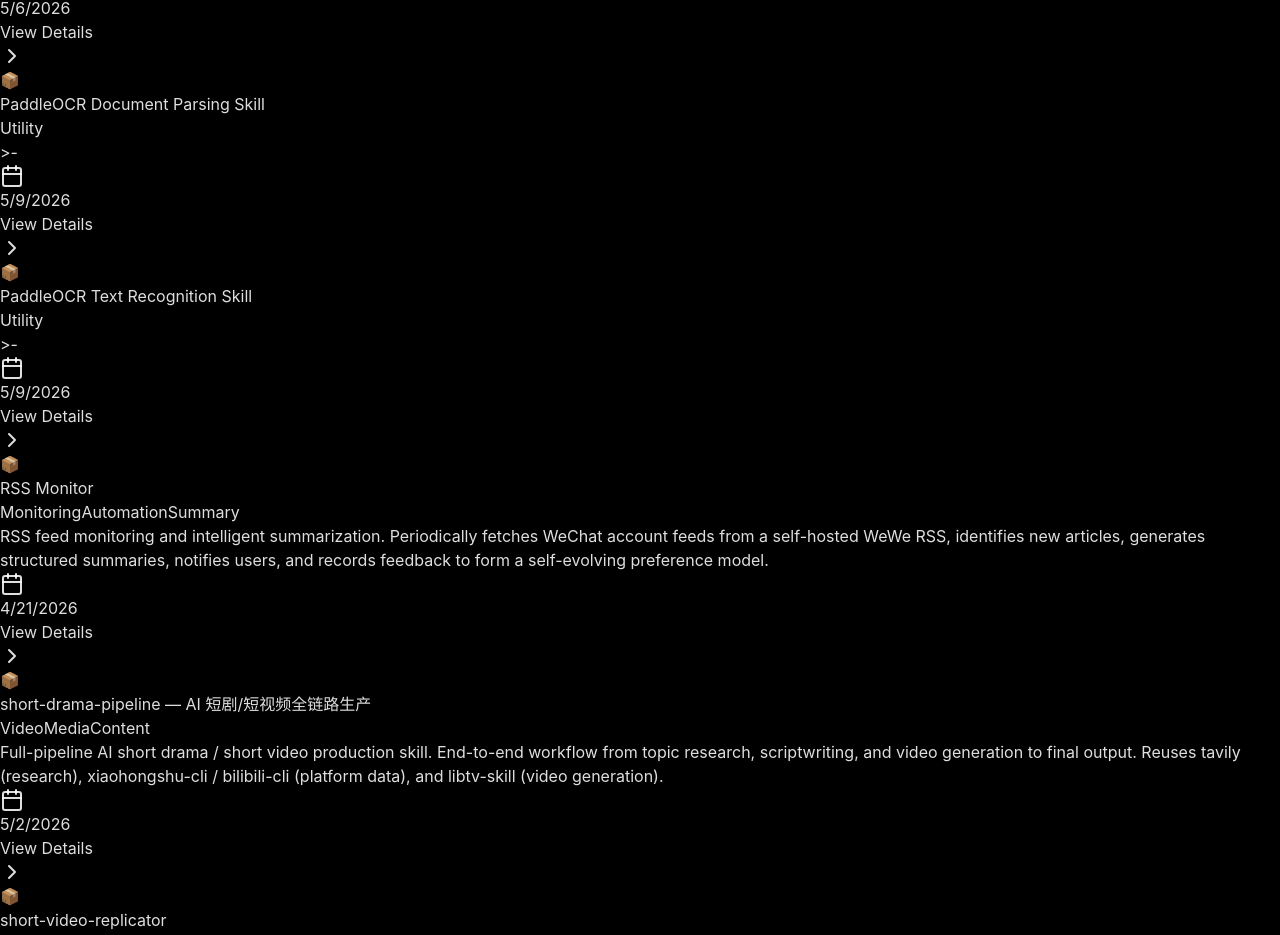
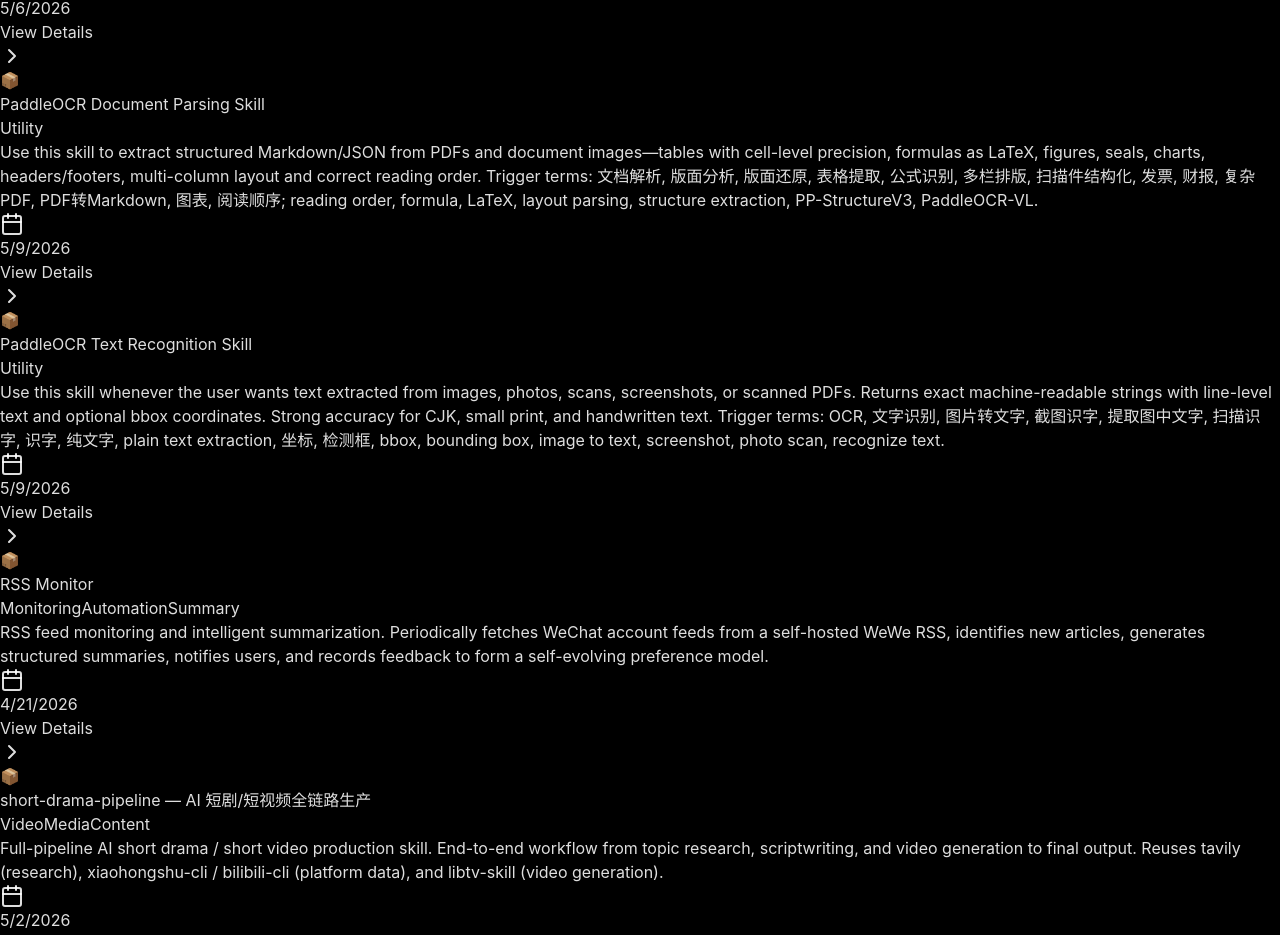
Before and after one commit to hwj123hwj/custom-skills, a React (Vite) app in the folder web/: page / in a window 1280 px wide. Shown: the part 3556-4491 px from the top of the page. Built offline with nearby package versions, Linux system fonts and the light colour scheme.

Commit message:
fix: support >- and other YAML block scalar variants in frontmatter parser

```diff
--- a/web/scripts/sync-skills.ts
+++ b/web/scripts/sync-skills.ts
@@ -174,7 +174,7 @@
     const [, key, rawValue] = match;
     const value = rawValue.trim();
 
-    if (value === '|' || value === '>') {
+    if (value === '|' || value === '|-' || value === '|+' || value === '>' || value === '>-' || value === '>+') {
       currentKey = key;
       currentMode = 'block';
       buffer = [];
--- a/web/src/data/skills-data.json
+++ b/web/src/data/skills-data.json
@@ -357,8 +357,8 @@
     "id": "paddleocr-doc-parsing",
     "name": "paddleocr-doc-parsing",
     "displayName": "PaddleOCR Document Parsing Skill",
-    "description": ">-",
-    "detailedDescription": ">-",
+    "description": "Use this skill to extract structured Markdown/JSON from PDFs and document images—tables with cell-level precision, formulas as LaTeX, figures, seals, charts, headers/footers, multi-column layout and correct reading order. Trigger terms: 文档解析, 版面分析, 版面还原, 表格提取, 公式识别, 多栏排版, 扫描件结构化, 发票, 财报, 复杂 PDF, PDF转Markdown, 图表, 阅读顺序; reading order, formula, LaTeX, layout parsing, structure extraction, PP-StructureV3, PaddleOCR-VL.",
+    "detailedDescription": "Use this skill to extract structured Markdown/JSON from PDFs and document images—tables with cell-level precision, formulas as LaTeX, figures, seals, charts, headers/footers, multi-column layout and correct reading order. Trigger terms: 文档解析, 版面分析, 版面还原, 表格提取, 公式识别, 多栏排版, 扫描件结构化, 发票, 财报, 复杂 PDF, PDF转Markdown, 图表, 阅读顺序; reading order, formula, LaTeX, layout parsing, structure extraction, PP-StructureV3, PaddleOCR-VL.",
     "emoji": "📦",
     "tags": [
       "Utility"
@@ -374,8 +374,8 @@
     "id": "paddleocr-text-recognition",
     "name": "paddleocr-text-recognition",
     "displayName": "PaddleOCR Text Recognition Skill",
-    "description": ">-",
-    "detailedDescription": ">-",
+    "description": "Use this skill whenever the user wants text extracted from images, photos, scans, screenshots, or scanned PDFs. Returns exact machine-readable strings with line-level text and optional bbox coordinates. Strong accuracy for CJK, small print, and handwritten text. Trigger terms: OCR, 文字识别, 图片转文字, 截图识字, 提取图中文字, 扫描识字, 识字, 纯文字, plain text extraction, 坐标, 检测框, bbox, bounding box, image to text, screenshot, photo scan, recognize text.",
+    "detailedDescription": "Use this skill whenever the user wants text extracted from images, photos, scans, screenshots, or scanned PDFs. Returns exact machine-readable strings with line-level text and optional bbox coordinates. Strong accuracy for CJK, small print, and handwritten text. Trigger terms: OCR, 文字识别, 图片转文字, 截图识字, 提取图中文字, 扫描识字, 识字, 纯文字, plain text extraction, 坐标, 检测框, bbox, bounding box, image to text, screenshot, photo scan, recognize text.",
     "emoji": "📦",
     "tags": [
       "Utility"
```
Also changed, not shown: 2 other files (tests, documents, lock files or other folders).
